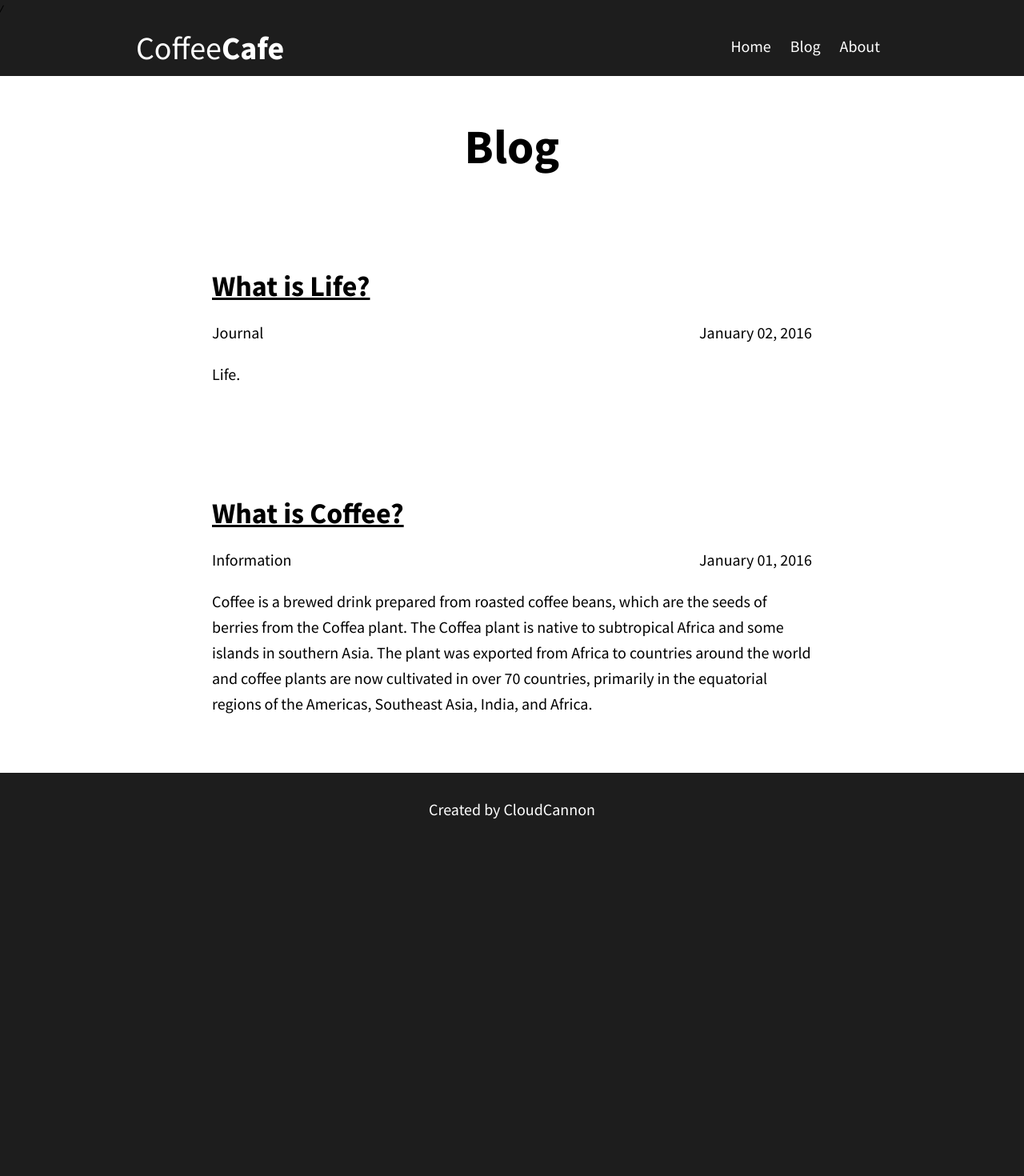
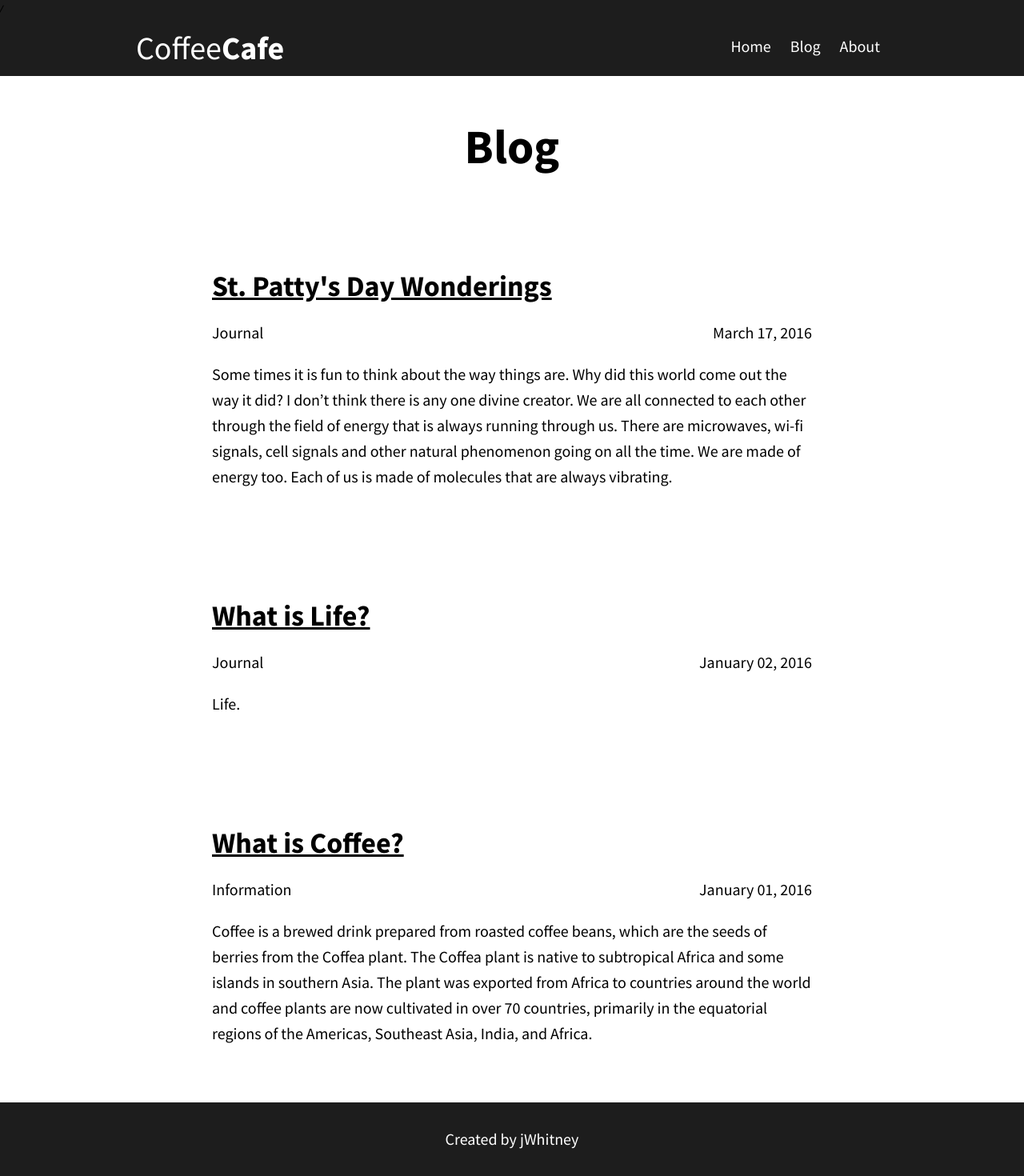
Before and after one commit to whitnejo/ExperimentJekyll, a Jekyll site: the page built from blog.html, in a window 1280 px wide. Shown: the whole page at 80% size. Built offline with Jekyll 4.4.1, drawn with Linux system fonts in a browser that asks for light colours; before the commit the page ends 1058 px from its top, so only the background shows below that.

Commit message:
Modified layouts. Added post from 3-17-16. Added about.html and _config.yml

```diff
--- a/_config.yml
+++ b/_config.yml
@@ -0,0 +1 @@
+destination: ../_site
--- a/_layouts/default.html
+++ b/_layouts/default.html
@@ -24,7 +24,7 @@
     </div>
     <footer>
       <div class="container">
-        <p class="center-text"> <a href="http://cloudcannon.com">Created by CloudCannon</a></p>
+        <p class="center-text"> <a href="http://www.jodiewhitney.rocks">Created by jWhitney</a></p>
       </div>
     </footer>
   </body>
--- /dev/null
+++ b/_posts/2016-03-17-St-Patty's-Day-Wonderings.md
@@ -0,0 +1,10 @@
+---
+layout: post
+title: St. Patty's Day Wonderings
+category: Journal
+---
+Some times it is fun to think about the way things are. Why did this world come out the way it did? I don't think there is any one divine creator. We are all connected to each other through the field of energy that is always running through us. There are microwaves, wi-fi signals, cell signals and other natural phenomenon going on all the time. We are made of energy too. Each of us is made of molecules that are always vibrating.
+
+Those who subscribe to the Law of Attraction say that we can use this to our advantage. We can change our vibration to match that which we wish we had. I wonder if it is closer to faking it to make it. What makes you vibe most of what you want than actually going out and doing it? Actually going out there and doing it. What is the outcome of actually doing out and doing it. You get it! Funny that.
+
+You know either way tho. The "Universe" is much smarter than I'll ever be. It can do things how it chooses.
```
Also changed, not shown: about.html (added, +12 -0 lines), _layouts/post.html (line endings or trailing spaces).
